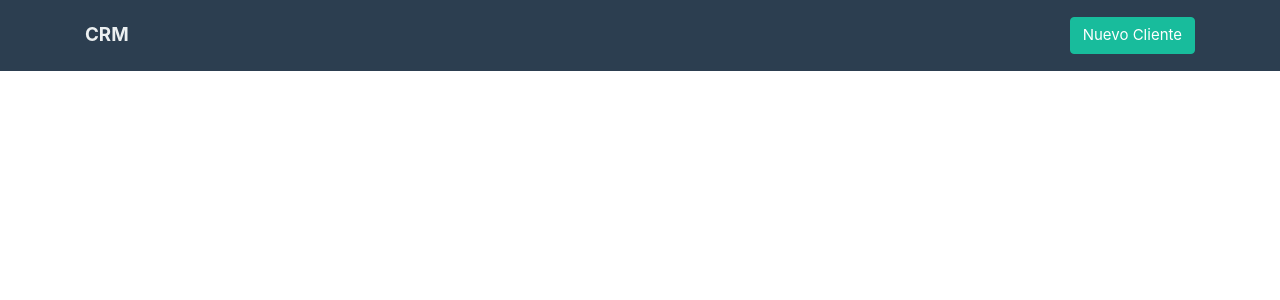
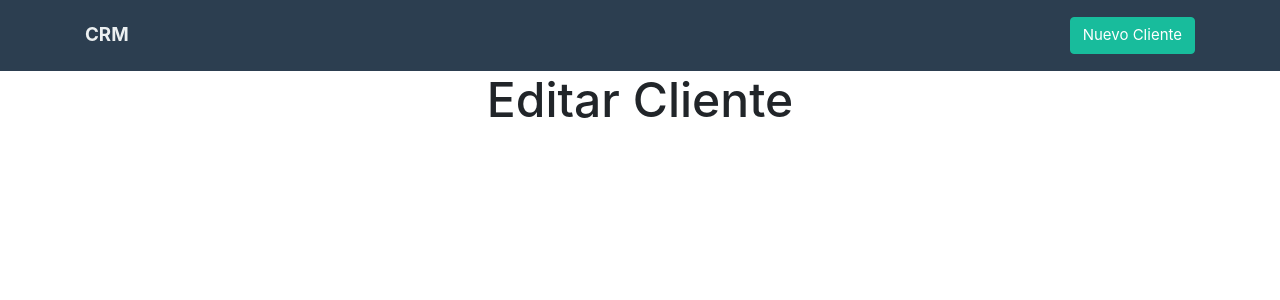
Before and after one commit to crisroddev/crm-graphql, a React (Create React App) app in the folder client/: page /cliente/editar/1 in a window 1280 px wide. Shown: the top 300 px of the page. Built offline with nearby package versions, Linux system fonts and the light colour scheme.

Commit message:
switch with componnets

```diff
--- a/client/src/App.js
+++ b/client/src/App.js
@@ -6,6 +6,8 @@ import { BrowserRouter as Router, Route, Switch} from 'react-router-dom';
 // Components
 import Header from './components/Header';
 import Client from './components/Client';
+import EditClient from './components/EditClient';
+import NewClient from './components/NewClient';
 
 const client = new ApolloClient({
   uri: 'http://localhost:8000/graphql',
@@ -23,7 +25,10 @@ function App() {
           <Header/>
           <div className="container">
             <Switch>
-              <Route exact path='/' component={Client}/>>
+              <Route exact path='/' component={Client}/>
+              <Route exact path='/cliente/nuevo' component={NewClient}/>
+              <Route exact path='/cliente/editar/:id' component={EditClient}/>
+
             </Switch>
           </div>
         </Fragment>
--- /dev/null
+++ b/client/src/components/EditClient.js
@@ -0,0 +1,12 @@
+import React, { Component } from 'react';
+
+class EditarCliente extends Component {
+    state = {}
+    render() {
+        return (
+            <h1 className="text-center">Editar Cliente</h1>
+        );
+    }
+}
+
+export default EditarCliente;
--- /dev/null
+++ b/client/src/components/NewClient.js
@@ -0,0 +1,12 @@
+import React, { Component } from 'react';
+
+class NewClient extends Component {
+    state = {}
+    render() {
+        return (
+            <h1 className="text-center">Nuevo Cliente</h1>
+        );
+    }
+}
+
+export default NewClient;
```
Also changed, not shown: 1 other file (tests, documents, lock files or other folders).
